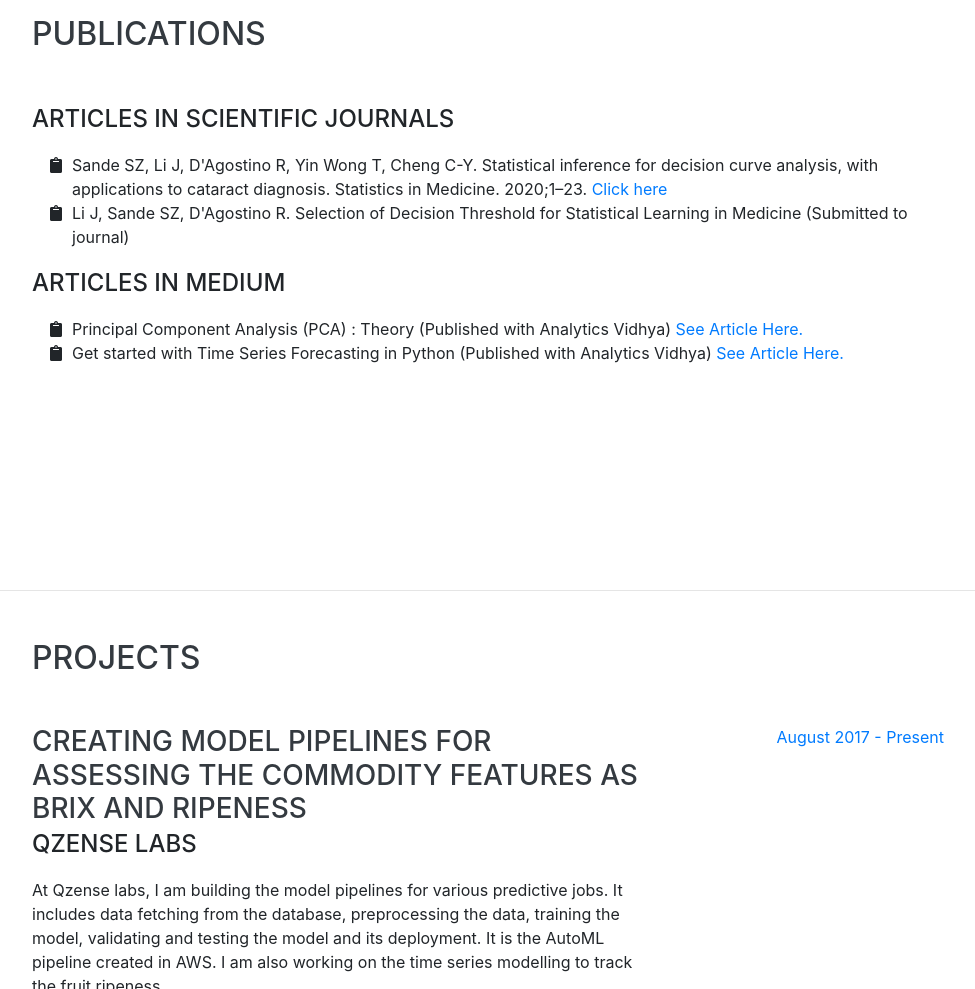
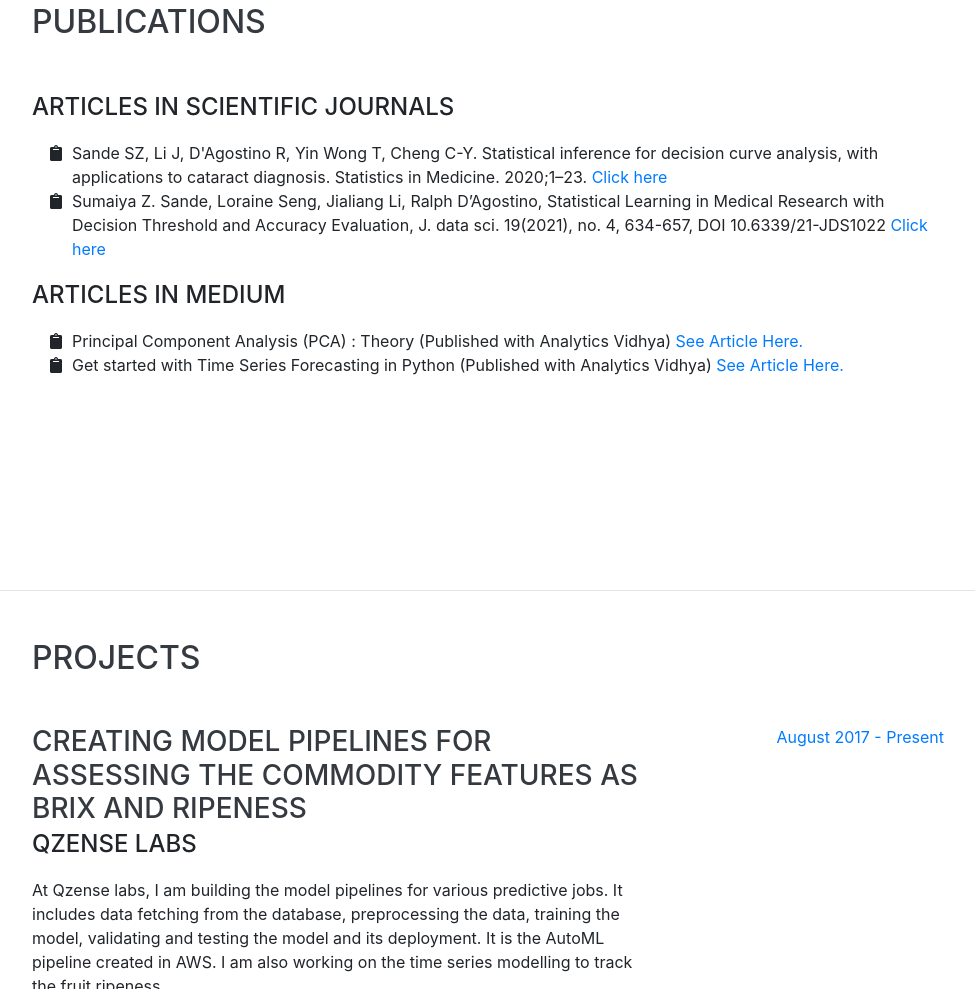
Before and after one commit to sumaiyasande/resume, a website with bundled scripts: page index.html in a window 1280 px wide. Shown: the part 2882-3871 px from the top of the page, without its empty margins (288-1263 px from the left). Built offline with nearby package versions, Linux system fonts and the light colour scheme; a web font is replaced by a local one.

Commit message:
Update index.html

```diff
--- a/index.html
+++ b/index.html
@@ -214,7 +214,7 @@
            Sande SZ, Li J, D'Agostino R, Yin Wong T, Cheng C-Y. Statistical inference for decision curve analysis, with applications to cataract diagnosis. Statistics in Medicine. 2020;1–23. <a href="https://onlinelibrary.wiley.com/doi/abs/10.1002/sim.8588"> Click here </a></li>
           <li>
             <i class="fa-li fa fa-clipboard"></i>
-           Li J, Sande SZ, D'Agostino R. Selection of Decision Threshold for Statistical Learning in Medicine (Submitted to journal)</li>
+           Sumaiya Z. Sande, Loraine Seng, Jialiang Li, Ralph D’Agostino, Statistical Learning in Medical Research with Decision Threshold and Accuracy Evaluation, J. data sci. 19(2021), no. 4, 634-657, DOI 10.6339/21-JDS1022 <a href="https://jds-online.org/journal/JDS/article/1251/info"> Click here </a></li>
 
         </ul>
 
```
